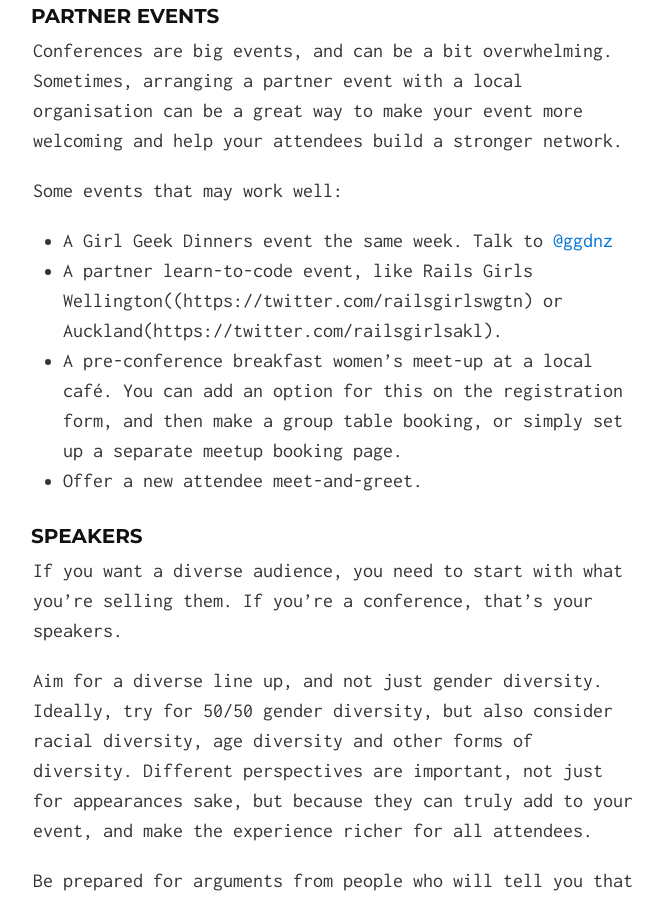
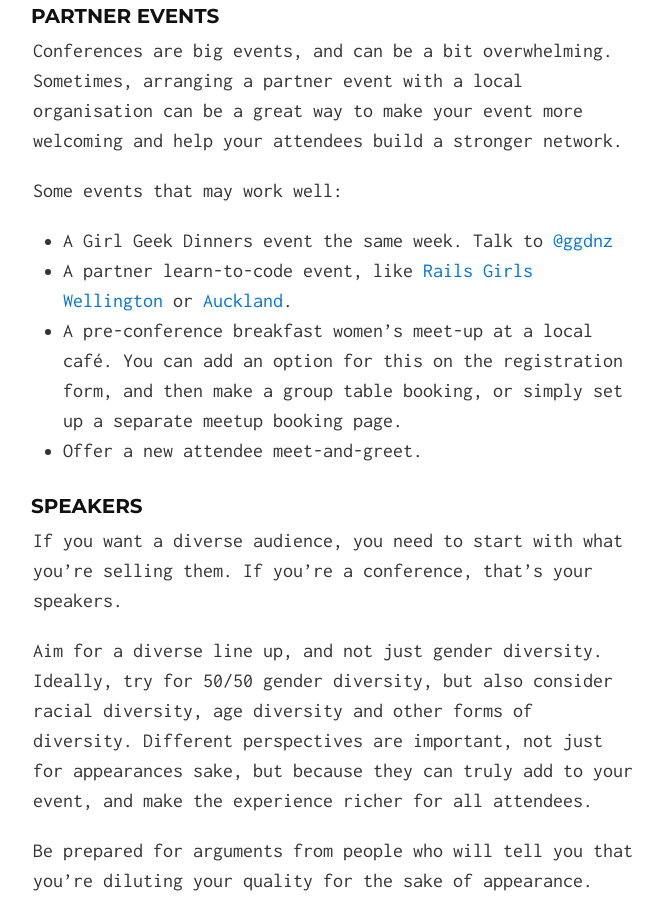
Before and after one commit to hopperfund/events, a Jekyll site: the page built from index.md, in a window 1280 px wide and 900 px high, scrolled down 4324 px. Shown: the whole window, without its empty margins (307-970 px from the left). Built offline with Jekyll 4.4.1, drawn with Linux system fonts in a browser that asks for light colours.

Commit message:
Link fix Rails Girls

```diff
--- a/index.md
+++ b/index.md
@@ -77,7 +77,7 @@ Conferences are big events, and can be a bit overwhelming. Sometimes, arranging
 Some events that may work well:
 
 - A Girl Geek Dinners event the same week. Talk to [@ggdnz](https://twitter.com/ggdnz)
-- A partner learn-to-code event, like Rails Girls Wellington((https://twitter.com/railsgirlswgtn) or Auckland(https://twitter.com/railsgirlsakl).
+- A partner learn-to-code event, like [Rails Girls Wellington](https://twitter.com/railsgirlswgtn) or [Auckland](https://twitter.com/railsgirlsakl).
 - A pre-conference breakfast women's meet-up at a local café. You can add an option for this on the registration form, and then make a group table booking, or simply set up a separate meetup booking page.
 - Offer a new attendee meet-and-greet.
 
```
